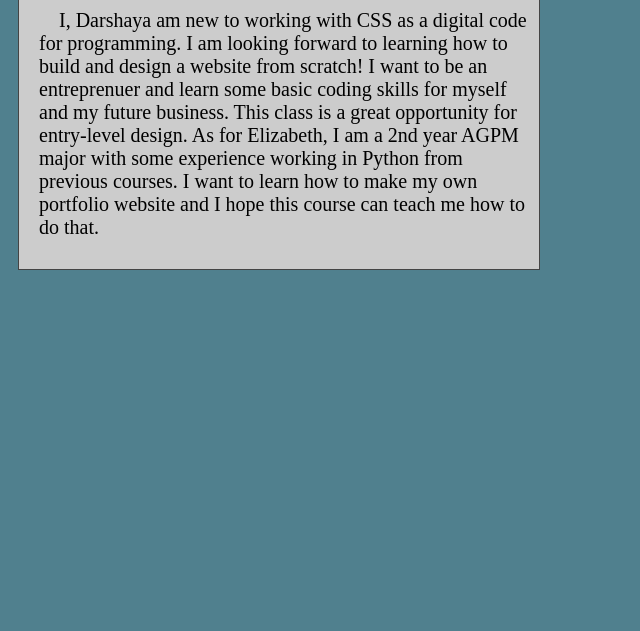
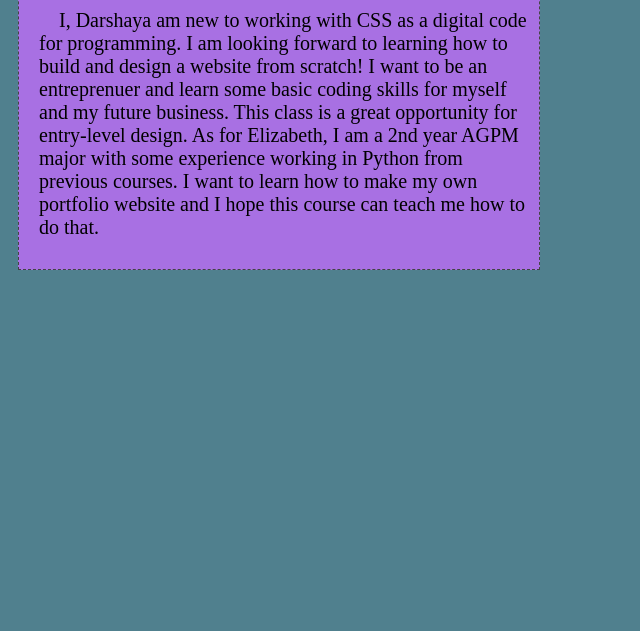
Before and after one commit to darshaya/art101, a plain HTML site: page lab2/index.html in a window 1280 px wide. Shown: the part 169-800 px from the top of the page, without its empty margins (0-640 px from the left). Drawn offline with nearby package versions, Linux system fonts and the light colour scheme.

Commit message:
Lab 2 Hello World Background

```diff
--- a/lab2/css/lab.css
+++ b/lab2/css/lab.css
@@ -19,11 +19,11 @@ p{
 }
 
 #content{
-  background-color: #cccccc;
+  background-color: #a870e3;
   width: 500px;
   min-height: 300px;
   padding: 10px;
   margin: 10px;
-  border: solid 1px #444444;
+  border: dashed 1px #444444;
   font-size: 20px;
 }
```
